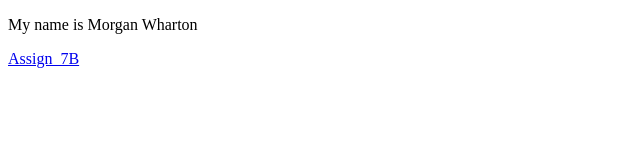
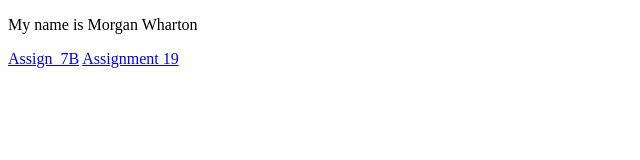
Before and after one commit to morganwharton/morganwharton.github.io, a plain HTML site: page index.html in a window 1280 px wide. Shown: the whole page, without its empty margins (0-640 px from the left). Drawn offline with Linux system fonts and the light colour scheme.

Commit message:
Add files via upload

```diff
--- a/index.html
+++ b/index.html
@@ -11,4 +11,7 @@
     <body>
     <p> My name is Morgan Wharton</p>
     <a href="assign_7B.html">Assign_7B</a>
+
+    <a href="Patience.html">Assignment 19</a>
+
     </body>
```
